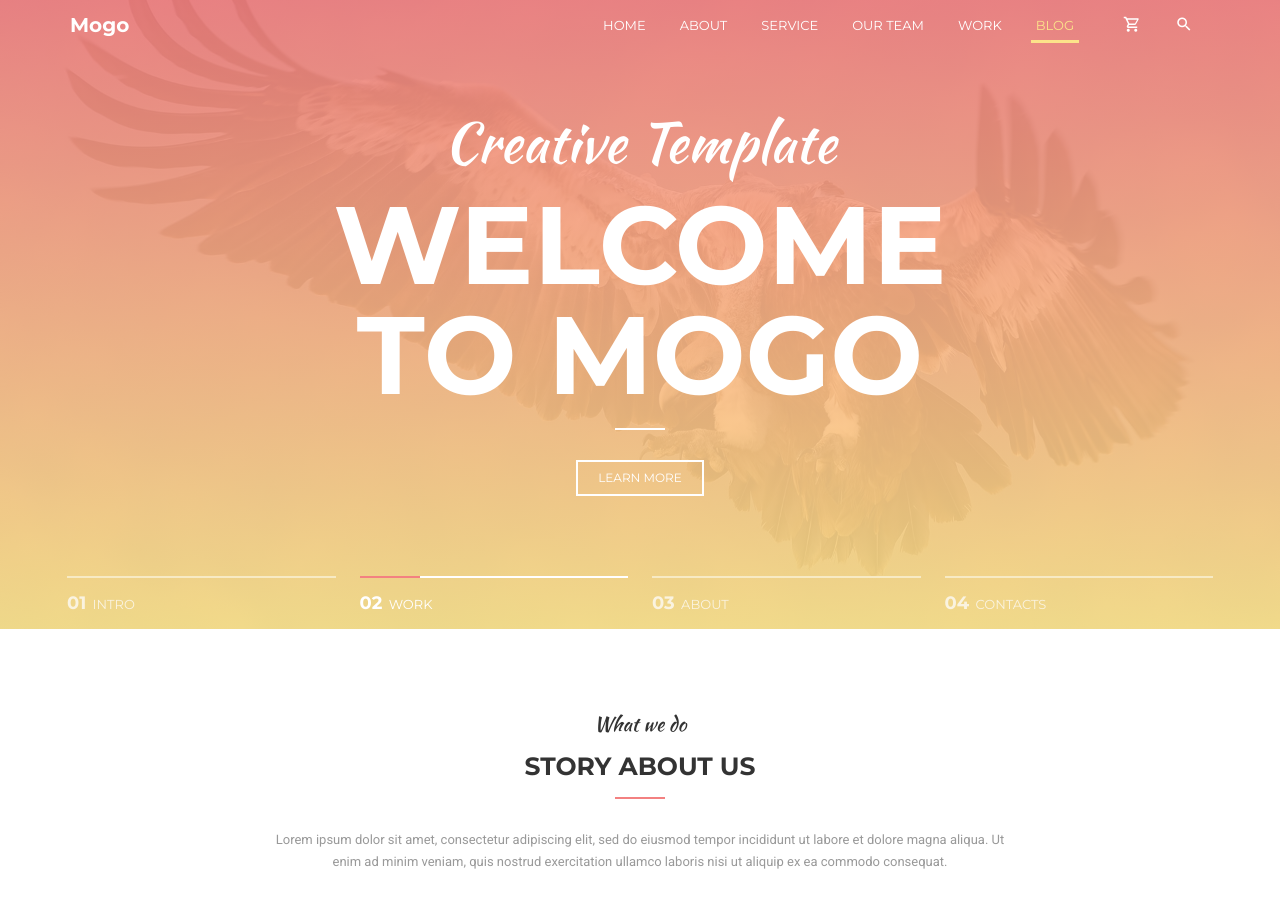
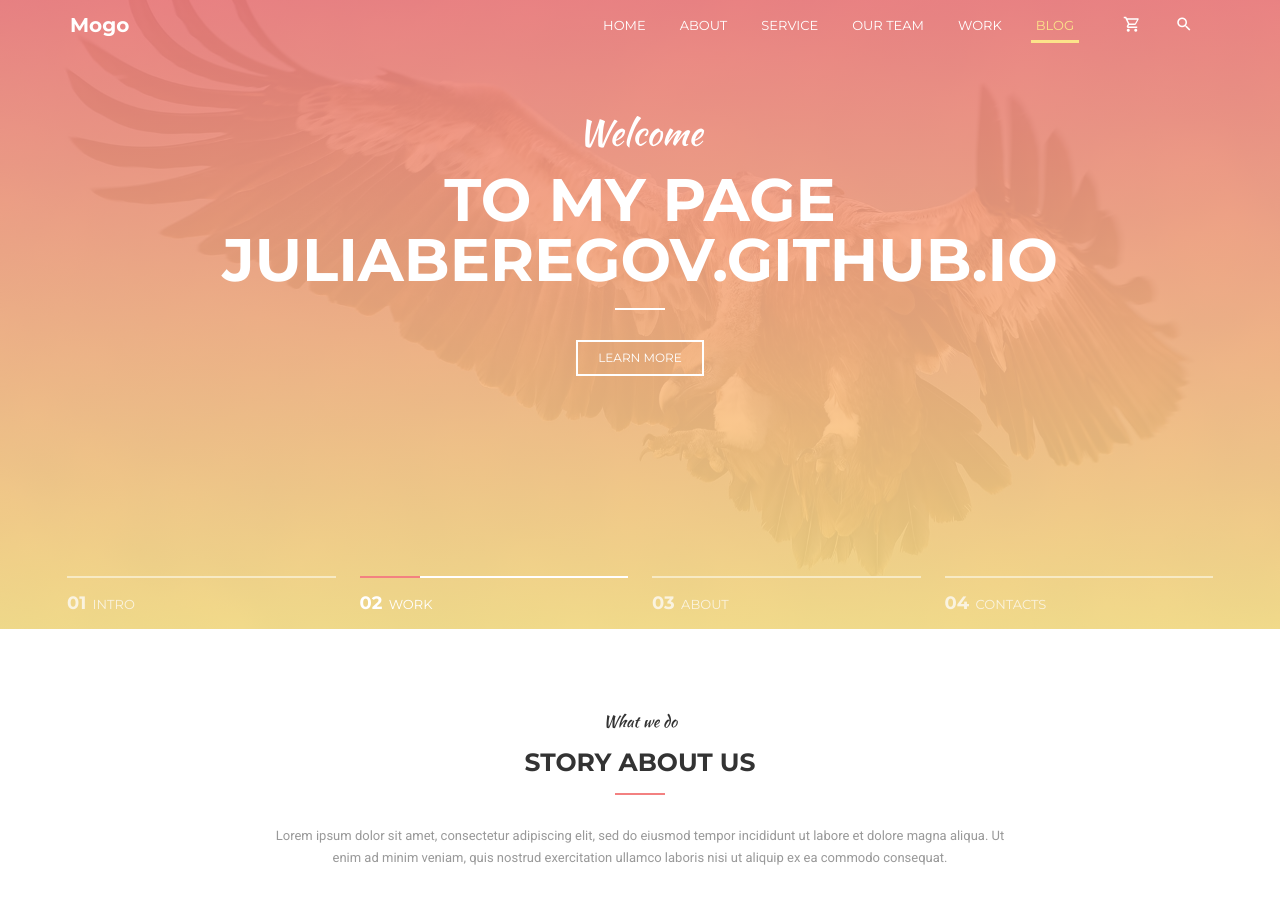
Before and after one commit to JuliaBeregov/JuliaBeregov.github.io, a Jekyll site: the page index.html, which Jekyll copies as it is, in a window 1280 px wide. Shown: the top 907 px of the page. Built offline with Jekyll 4.4.1, drawn with Linux system fonts in a browser that asks for light colours; grey boxes are pictures that could not be loaded.

Commit message:
1st comment

```diff
--- a/css/template.css
+++ b/css/template.css
@@ -401,11 +401,11 @@ section {
 	padding: 80px 0;
 }
 #nino-slider .nino-sectionHeading {
-	font-size: 110px;
+	font-size: 60px;
 	color: #fff;
 }
 #nino-slider .nino-sectionHeading .nino-subHeading {
-	font-size: 55px;
+	font-size: 35px;
 }
 #nino-slider .nino-sectionHeading:after {
 	background: #fff;
@@ -435,7 +435,7 @@ section {
 	text-transform: none;
 	font-weight: 400;
 	font-family: 'Kaushan Script', cursive;
-	font-size: 20px;
+	font-size: 16px;
 	margin-bottom: 20px;
 }
 .nino-sectionDesc {
@@ -1128,7 +1128,8 @@ div.pp_default .pp_social {
 	#nino-slider .nino-sectionHeading {
 		font-size: 60px;
 	}
-	#nino-slider .nino-sectionHeading .nino-subHeading {
+	#nino-slider .nino-sectionHeading .
+	{
 	    font-size: 35px;
 	}
 	/* =============== SECTION UNIQUE DESIGN =============== */
--- a/index.html
+++ b/index.html
@@ -71,29 +71,29 @@
 				<div class="carousel-inner" role="listbox">
 					<div class="item active">
 						<h2 class="nino-sectionHeading">
-							<span class="nino-subHeading">Creative Template</span>
-							Welcome <br>to MoGo
+							<span class="nino-subHeading">Welcome</span>
+							To my page  <br> juliaberegov.github.io
 						</h2>
 						<a href="#" class="nino-btn">Learn more</a>
 					</div>
 					<div class="item">
 						<h2 class="nino-sectionHeading">
-							<span class="nino-subHeading">Creative Template</span>
-							Welcome <br>to MoGo
+							<span class="nino-subHeading">Welcome</span>
+							To my page <br>juliaberegov.github.io
 						</h2>
 						<a href="#" class="nino-btn">Learn more</a>
 					</div>
 					<div class="item">
 						<h2 class="nino-sectionHeading">
-							<span class="nino-subHeading">Creative Template</span>
-							Welcome <br>to MoGo
+							<span class="nino-subHeading">Welcome</span>
+							To my page <br>juliaberegov.github.io
 						</h2>
 						<a href="#" class="nino-btn">Learn more</a>
 					</div>
 					<div class="item">
 						<h2 class="nino-sectionHeading">
-							<span class="nino-subHeading">Creative Template</span>
-							Welcome <br>to MoGo
+							<span class="nino-subHeading">Welcome</span>
+							To my page <br>juliaberegov.github.io
 						</h2>
 						<a href="#" class="nino-btn">Learn more</a>
 					</div>
@@ -155,7 +155,7 @@
 									<i class="mdi mdi-image-filter-center-focus-weak nino-icon"></i>
 									Creativity
 								</span>
-								<img src="images/story/img-2.jpg" alt="">
+								<img src="images/brand/julia.jpg" alt="">
 							</a>
 						</div>
 					</div>
@@ -305,7 +305,7 @@
 				<div class="row">
 					<div class="col-md-6">
 						<div class="text-center">
-							<img src="images/what-we-do/img-1.jpg" alt="">
+							<img src="images/brand/julia.jpg" alt="">
 						</div>
 					</div>
 					<div class="col-md-6">
```
Also changed, not shown: 1 other file.
